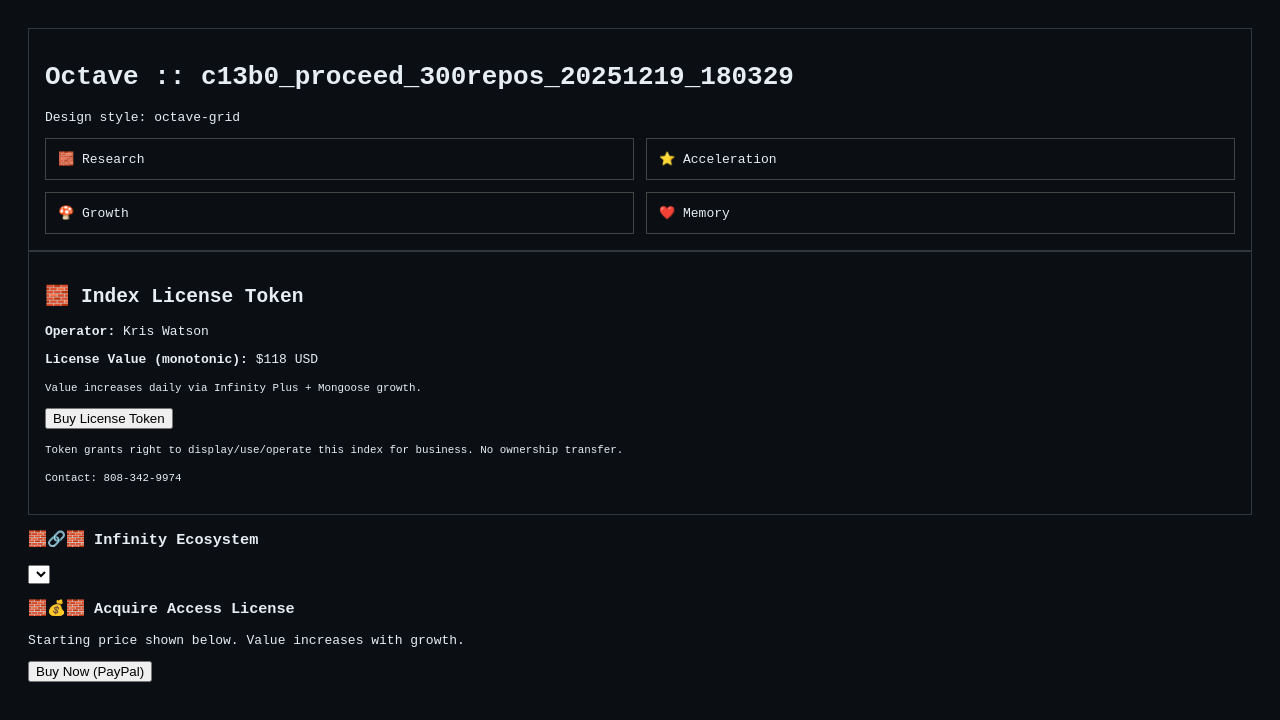
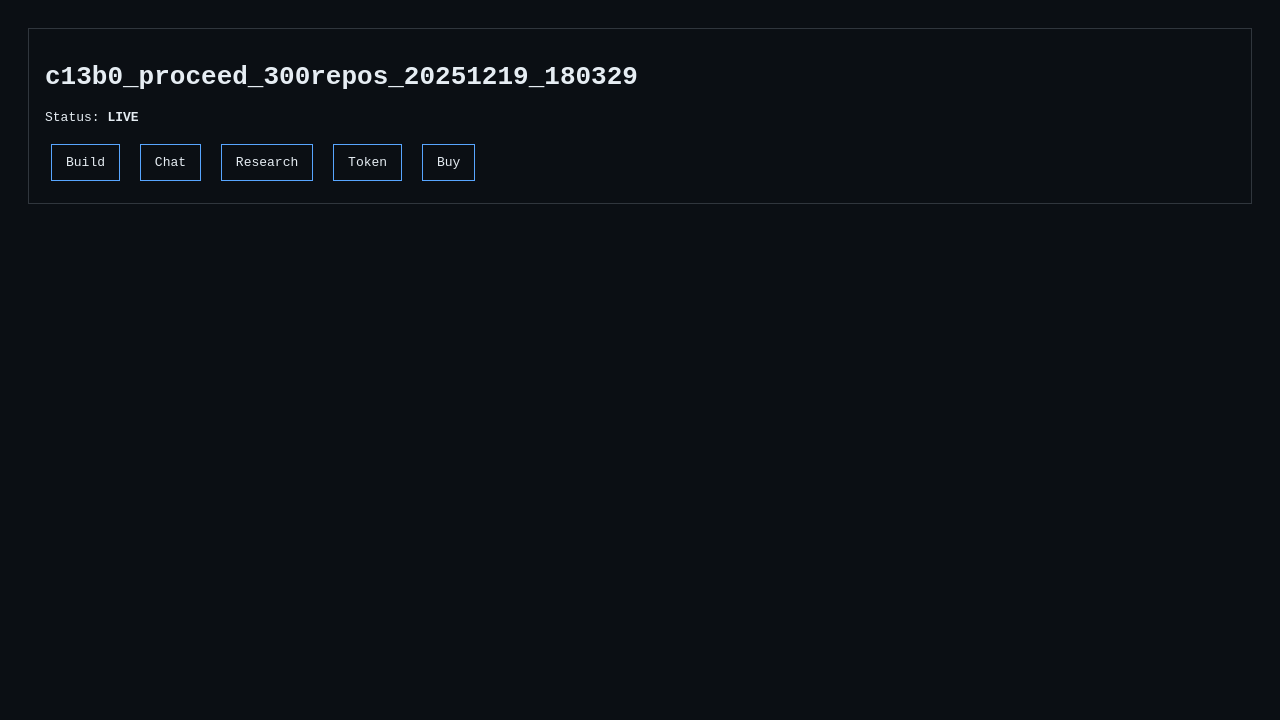
Before and after one commit to pewpi-infinity/c13b0_proceed_300repos_20251219_180329, a plain HTML site: page index.html in a window 1280 px wide. Drawn offline with Linux system fonts and the light colour scheme.

Commit message:
🧱🌐🧱 website ON

```diff
--- a/index.html
+++ b/index.html
@@ -2,54 +2,24 @@
 <html>
 <head>
 <meta charset="utf-8">
-<title>c13b0_proceed_300repos_20251219_180329 — Octave</title>
+<title>c13b0_proceed_300repos_20251219_180329 — LIVE</title>
 <style>
 body{font-family:monospace;background:#0b0f14;color:#e6edf3;padding:20px}
 .box{border:1px solid #30363d;padding:16px}
-.grid{display:grid;grid-template-columns:repeat(2,1fr);gap:12px}
-.card{border:1px solid #444;padding:12px}
+.btn{display:inline-block;margin:6px;padding:10px 14px;border:1px solid #58a6ff}
 </style>
 </head>
 <body>
 <div class="box">
-<h1>Octave :: c13b0_proceed_300repos_20251219_180329</h1>
-<p>Design style: octave-grid</p>
-<div class="grid">
-  <div class="card">🧱 Research</div>
-  <div class="card">⭐ Acceleration</div>
-  <div class="card">🍄 Growth</div>
-  <div class="card">❤️ Memory</div>
+<h1>c13b0_proceed_300repos_20251219_180329</h1>
+<p>Status: <b>LIVE</b></p>
+<div>
+<span class="btn">Build</span>
+<span class="btn">Chat</span>
+<span class="btn">Research</span>
+<span class="btn">Token</span>
+<span class="btn">Buy</span>
 </div>
 </div>
 </body>
 </html>
-
-
-<!-- INDEX_VALUE_START -->
-<div class="box">
-<h2>🧱 Index License Token</h2>
-<p><strong>Operator:</strong> Kris Watson</p>
-<p><strong>License Value (monotonic):</strong> $118 USD</p>
-<p><small>Value increases daily via Infinity Plus + Mongoose growth.</small></p>
-<form action="https://www.paypal.com/paypalme/marvaseater@gmail.com/118" method="get" target="_blank">
-  <button type="submit">Buy License Token</button>
-</form>
-<p><small>Token grants right to display/use/operate this index for business. No ownership transfer.</small></p>
-<p><small>Contact: 808-342-9974</small></p>
-</div>
-<!-- INDEX_VALUE_END -->
-
-<!-- C13B0:MAP_VIEWER -->
-<section>
-  <h3>🧱🔗🧱 Infinity Ecosystem</h3>
-  <select onchange="location=this.value">
-    <!-- populated by bots -->
-  </select>
-</section>
-
-<!-- C13B0:PAYPAL_BLOCK -->
-<section>
-  <h3>🧱💰🧱 Acquire Access License</h3>
-  <p>Starting price shown below. Value increases with growth.</p>
-  <button>Buy Now (PayPal)</button>
-</section>
```
